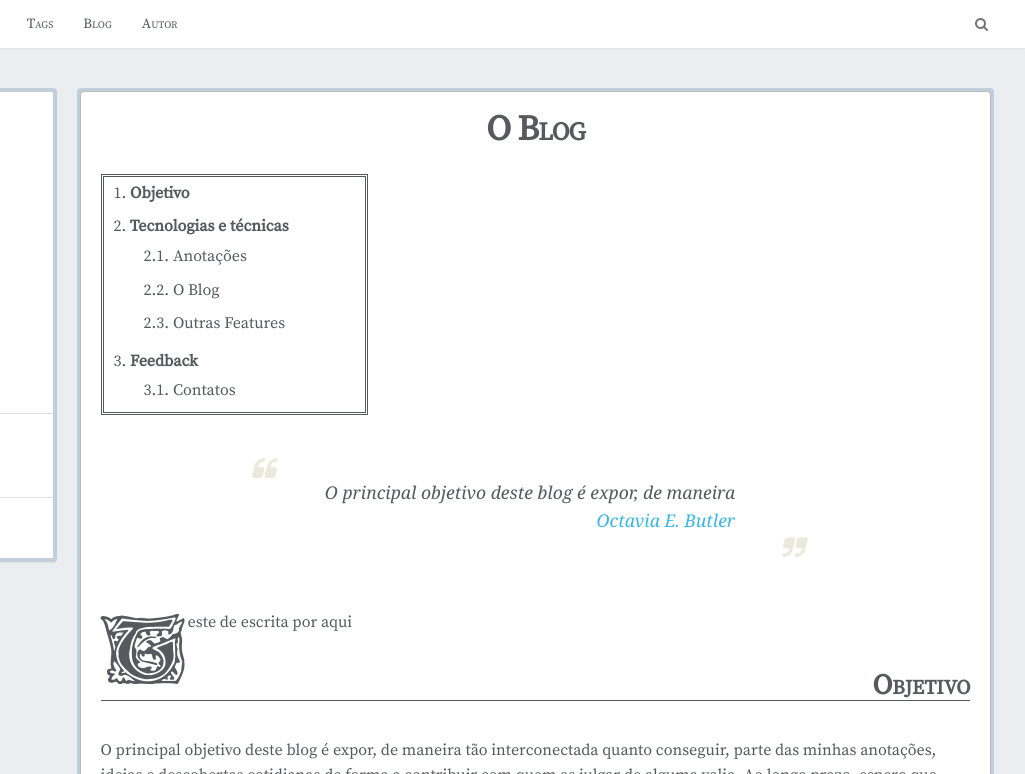
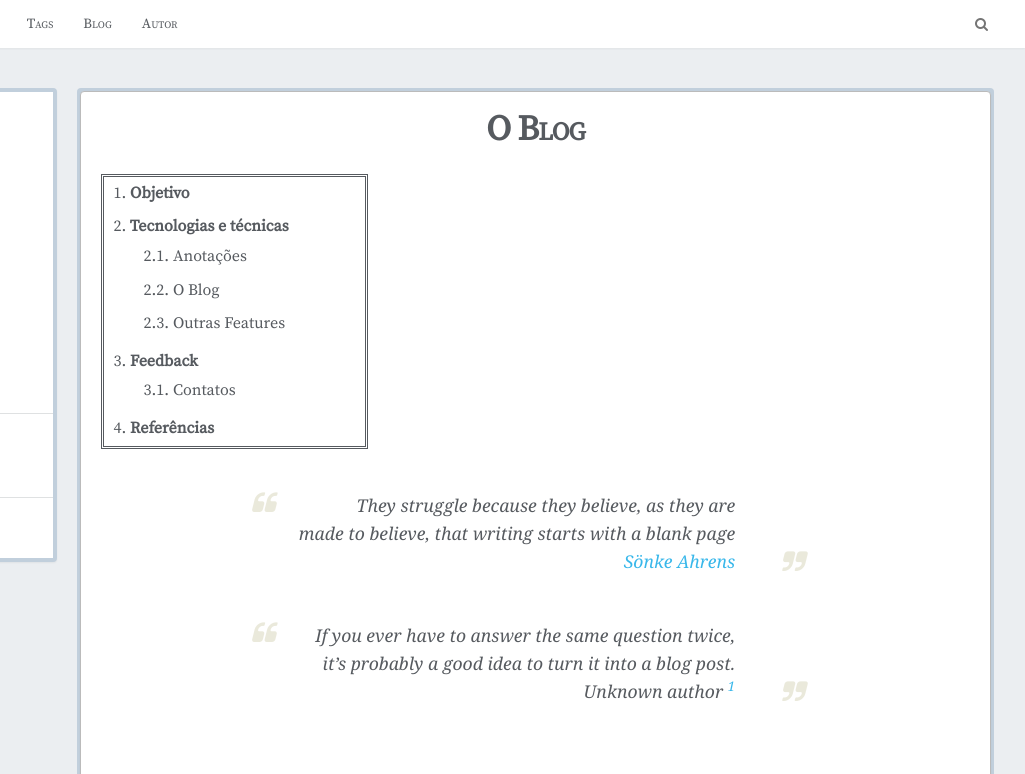
Before and after one commit to GabrielMMelo/GabrielMMelo.github.io, a plain HTML site: page blog/index.html in a window 1280 px wide. Shown: the top 774 px of the page, 255-1280 px from the left. Drawn offline with nearby package versions, Linux system fonts and the light colour scheme; some packages are replaced by stand-ins of ours; a script that the page names is missing.

Commit message:
Site updated: 2022-02-12 13:07:29

```diff
--- a/blog/index.html
+++ b/blog/index.html
@@ -9,15 +9,15 @@
         <meta name="keywords" content="O Blog" />
 
     <meta name="viewport" content="width=device-width, initial-scale=1, maximum-scale=1" />
-    <meta name="description" content="O principal objetivo deste blog é expor, de maneiraOctavia E. Butler  Teste de escrita por aqui ObjetivoO principal objetivo deste blog é expor, de maneira tão interconectada quanto conseguir, parte">
+    <meta name="description" content="They struggle because they believe, as they are made to believe, that writing starts with a blank pageSönke Ahrens   If you ever have to answer the same question twice, it’s probably a good idea to t">
 <meta property="og:type" content="website">
 <meta property="og:title" content="O Blog">
 <meta property="og:url" content="https://gabrielmmelo.github.io/blog/index.html">
 <meta property="og:site_name" content="Blog do Melo">
-<meta property="og:description" content="O principal objetivo deste blog é expor, de maneiraOctavia E. Butler  Teste de escrita por aqui ObjetivoO principal objetivo deste blog é expor, de maneira tão interconectada quanto conseguir, parte">
+<meta property="og:description" content="They struggle because they believe, as they are made to believe, that writing starts with a blank pageSönke Ahrens   If you ever have to answer the same question twice, it’s probably a good idea to t">
 <meta property="og:locale" content="en_US">
-<meta property="article:published_time" content="2022-02-12T13:38:33.960Z">
-<meta property="article:modified_time" content="2022-02-12T13:38:33.960Z">
+<meta property="article:published_time" content="2022-02-12T16:01:25.500Z">
+<meta property="article:modified_time" content="2022-02-12T16:01:25.500Z">
 <meta property="article:author" content="Gabriel M. de Melo">
 <meta name="twitter:card" content="summary">
 
@@ -309,11 +309,13 @@
 
 
                 <div class="article-content">
-                    <ol class="toc"><li class="toc-item toc-level-1"><a class="toc-link" href="#Objetivo"><span class="toc-number">1.</span> <span class="toc-text">Objetivo</span></a></li><li class="toc-item toc-level-1"><a class="toc-link" href="#Tecnologias-e-tecnicas"><span class="toc-number">2.</span> <span class="toc-text">Tecnologias e técnicas</span></a><ol class="toc-child"><li class="toc-item toc-level-2"><a class="toc-link" href="#Anotacoes"><span class="toc-number">2.1.</span> <span class="toc-text">Anotações</span></a></li><li class="toc-item toc-level-2"><a class="toc-link" href="#O-Blog"><span class="toc-number">2.2.</span> <span class="toc-text">O Blog</span></a></li><li class="toc-item toc-level-2"><a class="toc-link" href="#Outras-Features"><span class="toc-number">2.3.</span> <span class="toc-text">Outras Features</span></a></li></ol></li><li class="toc-item toc-level-1"><a class="toc-link" href="#Feedback"><span class="toc-number">3.</span> <span class="toc-text">Feedback</span></a><ol class="toc-child"><li class="toc-item toc-level-2"><a class="toc-link" href="#Contatos"><span class="toc-number">3.1.</span> <span class="toc-text">Contatos</span></a></li></ol></li></ol>
+                    <ol class="toc"><li class="toc-item toc-level-1"><a class="toc-link" href="#Objetivo"><span class="toc-number">1.</span> <span class="toc-text">Objetivo</span></a></li><li class="toc-item toc-level-1"><a class="toc-link" href="#Tecnologias-e-tecnicas"><span class="toc-number">2.</span> <span class="toc-text">Tecnologias e técnicas</span></a><ol class="toc-child"><li class="toc-item toc-level-2"><a class="toc-link" href="#Anotacoes"><span class="toc-number">2.1.</span> <span class="toc-text">Anotações</span></a></li><li class="toc-item toc-level-2"><a class="toc-link" href="#O-Blog"><span class="toc-number">2.2.</span> <span class="toc-text">O Blog</span></a></li><li class="toc-item toc-level-2"><a class="toc-link" href="#Outras-Features"><span class="toc-number">2.3.</span> <span class="toc-text">Outras Features</span></a></li></ol></li><li class="toc-item toc-level-1"><a class="toc-link" href="#Feedback"><span class="toc-number">3.</span> <span class="toc-text">Feedback</span></a><ol class="toc-child"><li class="toc-item toc-level-2"><a class="toc-link" href="#Contatos"><span class="toc-number">3.1.</span> <span class="toc-text">Contatos</span></a></li></ol></li><li class="toc-item toc-level-1"><a class="toc-link" href="#Referencias"><span class="toc-number">4.</span> <span class="toc-text">Referências</span></a></li></ol>
                     <blockquote>
-<p>O principal objetivo deste blog é expor, de maneira<br><a target="_blank" rel="noopener" href="https://en.wikipedia.org/wiki/Octavia_E._Butler">Octavia E. Butler</a></p>
+<p>They struggle because they believe, as they are made to believe, that writing starts with a blank page<br><a target="_blank" rel="noopener" href="https://twitter.com/soenke_ahrens?lang=en">Sönke Ahrens</a></p>
 </blockquote>
-<p>Teste de escrita por aqui</p>
+<blockquote>
+<p>If you ever have to answer the same question twice, it’s probably a good idea to turn it into a blog post.<br>Unknown author <sup><a href="#fn1" id="ref1">1</a></sup></p>
+</blockquote>
 <h1 id="Objetivo"><a href="#Objetivo" class="headerlink" title="Objetivo"></a>Objetivo</h1><p>O principal objetivo deste blog é expor, de maneira tão interconectada quanto conseguir, parte das minhas anotações, ideias e descobertas cotidianas de forma a contribuir com quem as julgar de alguma valia. Ao longo prazo, espero que essa emergente base de anotações que são, a princípio, desconexas, possam compor uma rede de ideias significativas para os aspectos pessoal e profissional do meu <em>eu futuro</em>.</p>
 <p>Além disso, objetivos secundários, mas com sua parcela de importância e atenção:</p>
 <ul>
@@ -359,6 +361,7 @@
 Dentre tantos
 -->
 
+<h1 id="Referencias"><a href="#Referencias" class="headerlink" title="Referências"></a>Referências</h1><p><sup id="fn1">1. <a target="_blank" rel="noopener" href="https://towardsdatascience.com/how-to-get-started-in-nlp-6a62aa4eaeff">https://towardsdatascience.com/how-to-get-started-in-nlp-6a62aa4eaeff</a> <a href="#ref1" title="Jump back to footnote 1 in the text.">↩</a></sup></p>
 <hr>
 
                 </div>
--- a/css/style.css
+++ b/css/style.css
@@ -1102,7 +1102,7 @@ div.article-meta-button a:hover {
   position: relative;
 }
 .article-entry blockquote:after {
-  top: -20px;
+  top: -25px;
   left: -10px;
   float: right;
   content: "\f10e";
@@ -1115,6 +1115,7 @@ div.article-meta-button a:hover {
 }
 .article-entry blockquote p {
   padding-right: 15%;
+  margin: 0;
 }
 .article-entry blockquote footer {
   font-size: 14px;
--- a/sitemap.xml
+++ b/sitemap.xml
@@ -2,7 +2,7 @@
 <urlset xmlns="http://www.sitemaps.org/schemas/sitemap/0.9">
 
   <url>
-    <loc>https://gabrielmmelo.github.io/index.html</loc>
+    <loc>https://gabrielmmelo.github.io/blog/index.html</loc>
 
     <lastmod>2022-02-12</lastmod>
 
@@ -11,7 +11,7 @@
   </url>
 
   <url>
-    <loc>https://gabrielmmelo.github.io/blog/index.html</loc>
+    <loc>https://gabrielmmelo.github.io/index.html</loc>
 
     <lastmod>2022-02-12</lastmod>
 
```
Also changed, not shown: content.json (+1 -1 lines).
